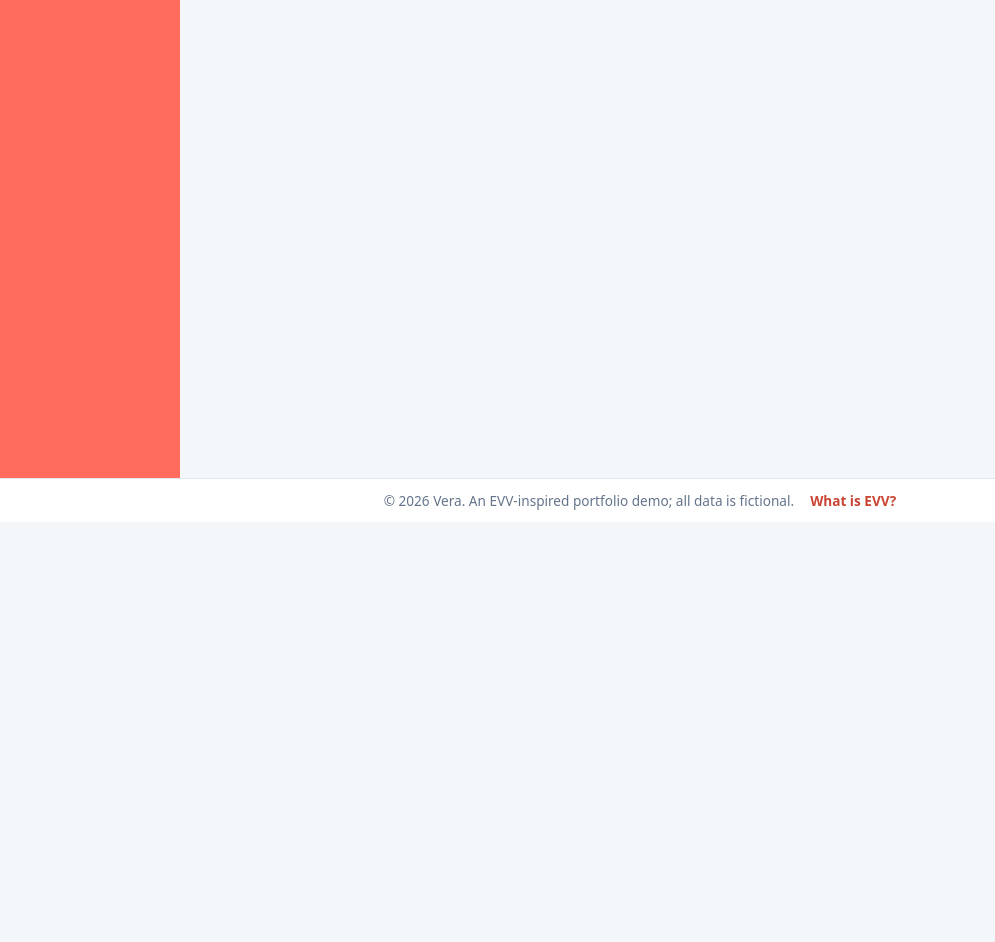
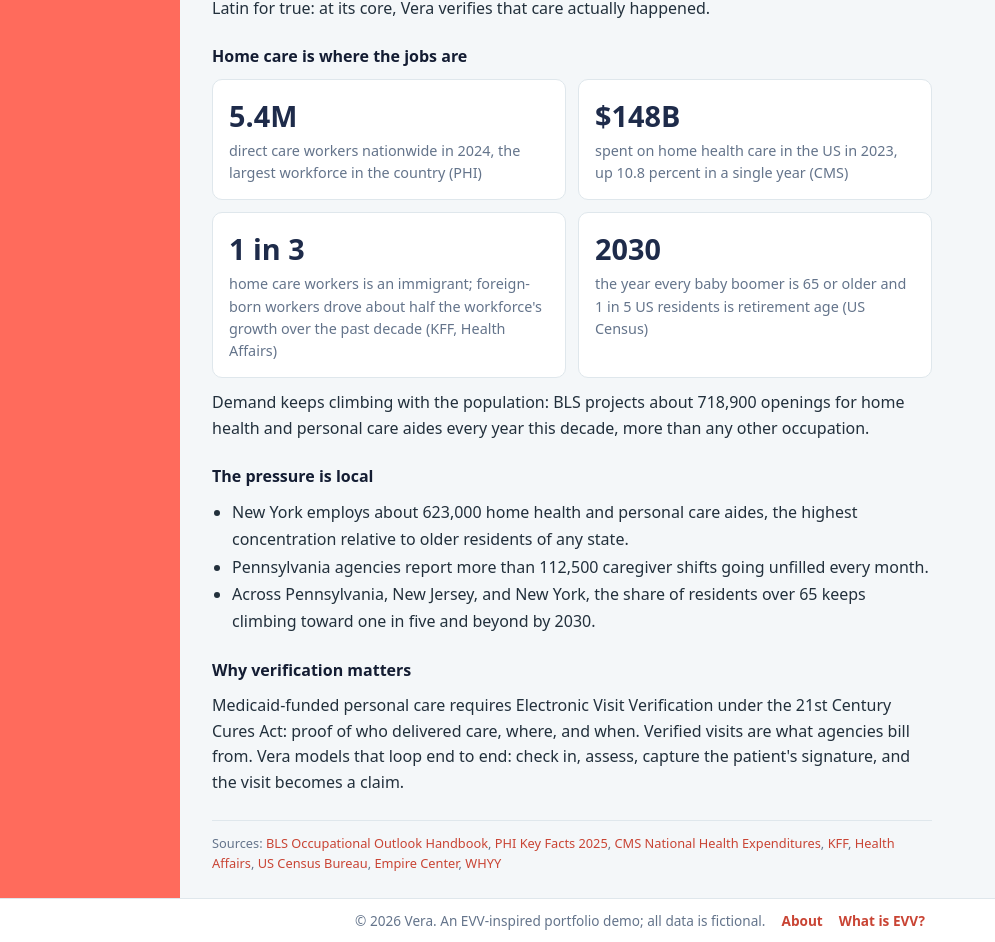
Before and after one commit to Marcandy/vera, a React (Vite) app: page /about in a window 1280 px wide. Shown: the part 278-1220 px from the top of the page, without its empty margins (0-995 px from the left). Before the commit the page ends 800 px from the top, so only its background shows below. Built offline with nearby package versions, Linux system fonts and the light colour scheme.

Commit message:
feat: add about page with industry stats

```diff
--- a/src/App.jsx
+++ b/src/App.jsx
@@ -8,6 +8,7 @@ import Caregivers from './pages/Caregivers';
 import NotFound from './pages/NotFound';
 import CaregiverVisit from './pages/CaregiverVisit';
 import Homepage from './pages/Homepage';
+import About from './pages/About';
 
 
 function App() {
@@ -21,6 +22,7 @@ function App() {
                 <Route path="/billing" element={<Billing />} />
                 <Route path="/caregivers" element={<Caregivers />} />
                 <Route path="/caregiver/visits/:visitId" element={<CaregiverVisit />} />
+                <Route path="/about" element={<About />} />
                 <Route path="*" element={<NotFound />} />
             </Route>
       </Routes>
--- a/src/components/Footer.jsx
+++ b/src/components/Footer.jsx
@@ -1,3 +1,4 @@
+import { Link } from "react-router";
 import styles from "./Footer.module.css";
 
 
@@ -7,6 +8,7 @@ const Footer = () => {
             <span>© {new Date().getFullYear()} Vera. An EVV-inspired portfolio demo; all data is fictional.</span>
 
             <nav className={styles.footerLinks}>
+                <Link to="/about" className={styles.footerLink}>About</Link>
                 <a
                     className={styles.footerLink}
                     href="https://www.medicaid.gov/medicaid/home-community-based-services/guidance/electronic-visit-verification-evv/index.html"
--- /dev/null
+++ b/src/pages/About.jsx
@@ -0,0 +1,118 @@
+import styles from "./About.module.css";
+
+const About = () => {
+    return (
+        <section className={styles.about}>
+            <h3 className={styles.title}>About Vera</h3>
+            <p className={styles.lead}>
+                Vera is a workspace for small home care agencies: one place to
+                manage visits, caregivers, and the record of care each patient
+                receives. It is built on the approach behind Electronic Visit
+                Verification, backing every visit with evidence of who was
+                there, when, and what care was delivered, so agencies can rely
+                on their own records. It started with conversations with agency
+                owners in Philadelphia, whose biggest headaches were proving
+                visits happened, tracking caregiver onboarding documents, and
+                collecting patient signatures. The name comes from the Latin
+                for true: at its core, Vera verifies that care actually
+                happened.
+            </p>
+
+            <h4 className={styles.sectionTitle}>Home care is where the jobs are</h4>
+            <div className={styles.statGrid}>
+                <div className={styles.statCard}>
+                    <span className={styles.statNumber}>5.4M</span>
+                    <span className={styles.statLabel}>
+                        direct care workers nationwide in 2024, the largest
+                        workforce in the country (PHI)
+                    </span>
+                </div>
+                <div className={styles.statCard}>
+                    <span className={styles.statNumber}>$148B</span>
+                    <span className={styles.statLabel}>
+                        spent on home health care in the US in 2023, up 10.8
+                        percent in a single year (CMS)
+                    </span>
+                </div>
+                <div className={styles.statCard}>
+                    <span className={styles.statNumber}>1 in 3</span>
+                    <span className={styles.statLabel}>
+                        home care workers is an immigrant; foreign-born workers
+                        drove about half the workforce's growth over the past
+                        decade (KFF, Health Affairs)
+                    </span>
+                </div>
+                <div className={styles.statCard}>
+                    <span className={styles.statNumber}>2030</span>
+                    <span className={styles.statLabel}>
+                        the year every baby boomer is 65 or older and 1 in 5 US
+                        residents is retirement age (US Census)
+                    </span>
+                </div>
+            </div>
+            <p className={styles.gridNote}>
+                Demand keeps climbing with the population: BLS projects about
+                718,900 openings for home health and personal care aides every
+                year this decade, more than any other occupation.
+            </p>
+
+            <h4 className={styles.sectionTitle}>The pressure is local</h4>
+            <ul className={styles.regionList}>
+                <li>
+                    New York employs about 623,000 home health and personal care
+                    aides, the highest concentration relative to older residents
+                    of any state.
+                </li>
+                <li>
+                    Pennsylvania agencies report more than 112,500 caregiver
+                    shifts going unfilled every month.
+                </li>
+                <li>
+                    Across Pennsylvania, New Jersey, and New York, the share of
+                    residents over 65 keeps climbing toward one in five and
+                    beyond by 2030.
+                </li>
+            </ul>
+
+            <h4 className={styles.sectionTitle}>Why verification matters</h4>
+            <p className={styles.text}>
+                Medicaid-funded personal care requires Electronic Visit
+                Verification under the 21st Century Cures Act: proof of who
+                delivered care, where, and when. Verified visits are what
+                agencies bill from. Vera models that loop end to end: check in,
+                assess, capture the patient's signature, and the visit becomes
+                a claim.
+            </p>
+
+            <p className={styles.sources}>
+                Sources:{" "}
+                <a className={styles.sourceLink} href="https://www.bls.gov/ooh/healthcare/home-health-aides-and-personal-care-aides.htm" target="_blank" rel="noreferrer">
+                    BLS Occupational Outlook Handbook
+                </a>,{" "}
+                <a className={styles.sourceLink} href="https://www.phinational.org/resource/direct-care-workers-in-the-united-states-key-facts-2025/" target="_blank" rel="noreferrer">
+                    PHI Key Facts 2025
+                </a>,{" "}
+                <a className={styles.sourceLink} href="https://www.cms.gov/data-research/statistics-trends-and-reports/national-health-expenditure-data/nhe-fact-sheet" target="_blank" rel="noreferrer">
+                    CMS National Health Expenditures
+                </a>,{" "}
+                <a className={styles.sourceLink} href="https://www.kff.org/medicaid/what-role-do-immigrants-play-in-the-direct-long-term-care-workforce/" target="_blank" rel="noreferrer">
+                    KFF
+                </a>,{" "}
+                <a className={styles.sourceLink} href="https://www.healthaffairs.org/doi/10.1377/hlthaff.2024.01495" target="_blank" rel="noreferrer">
+                    Health Affairs
+                </a>,{" "}
+                <a className={styles.sourceLink} href="https://www.census.gov/library/stories/2019/12/by-2030-all-baby-boomers-will-be-age-65-or-older.html" target="_blank" rel="noreferrer">
+                    US Census Bureau
+                </a>,{" "}
+                <a className={styles.sourceLink} href="https://www.empirecenter.org/publications/health-workforce-jumps-by-another-10-percent/" target="_blank" rel="noreferrer">
+                    Empire Center
+                </a>,{" "}
+                <a className={styles.sourceLink} href="https://whyy.org/articles/home-care-workers-pennsylvania/" target="_blank" rel="noreferrer">
+                    WHYY
+                </a>
+            </p>
+        </section>
+    );
+};
+
+export default About;
--- /dev/null
+++ b/src/pages/About.module.css
@@ -0,0 +1,88 @@
+.about {
+    max-width: 720px;
+}
+
+.title {
+    margin: 0 0 12px;
+    color: var(--vera-primary-dark);
+}
+
+.lead {
+    margin: 0 0 8px;
+    line-height: 1.6;
+}
+
+.text {
+    margin: 0;
+    line-height: 1.6;
+}
+
+.sectionTitle {
+    margin: 24px 0 12px;
+    font-size: 1rem;
+    color: var(--vera-primary-dark);
+}
+
+.statGrid {
+    display: grid;
+    grid-template-columns: repeat(2, 1fr);
+    gap: 12px;
+}
+
+.statCard {
+    background-color: var(--card-bg);
+    border: 1px solid var(--border);
+    border-radius: 10px;
+    padding: 16px;
+}
+
+/* the number carries the card; the label explains it */
+.statNumber {
+    display: block;
+    font-size: 1.8rem;
+    font-weight: 700;
+    color: var(--vera-primary);
+    margin-bottom: 4px;
+}
+
+.statLabel {
+    color: var(--text-muted);
+    font-size: 0.9rem;
+    line-height: 1.4;
+}
+
+.gridNote {
+    margin: 12px 0 0;
+    line-height: 1.6;
+}
+
+.regionList {
+    margin: 0;
+    padding-left: 20px;
+    line-height: 1.7;
+}
+
+.sources {
+    margin: 24px 0 0;
+    padding-top: 12px;
+    border-top: 1px solid var(--border);
+    color: var(--text-muted);
+    font-size: 0.8rem;
+    line-height: 1.6;
+}
+
+.sourceLink {
+    color: var(--vera-secondary-dark);
+    text-decoration: none;
+}
+
+.sourceLink:hover {
+    text-decoration: underline;
+}
+
+/* phone: stat cards stack */
+@media (max-width: 640px) {
+    .statGrid {
+        grid-template-columns: 1fr;
+    }
+}
```
